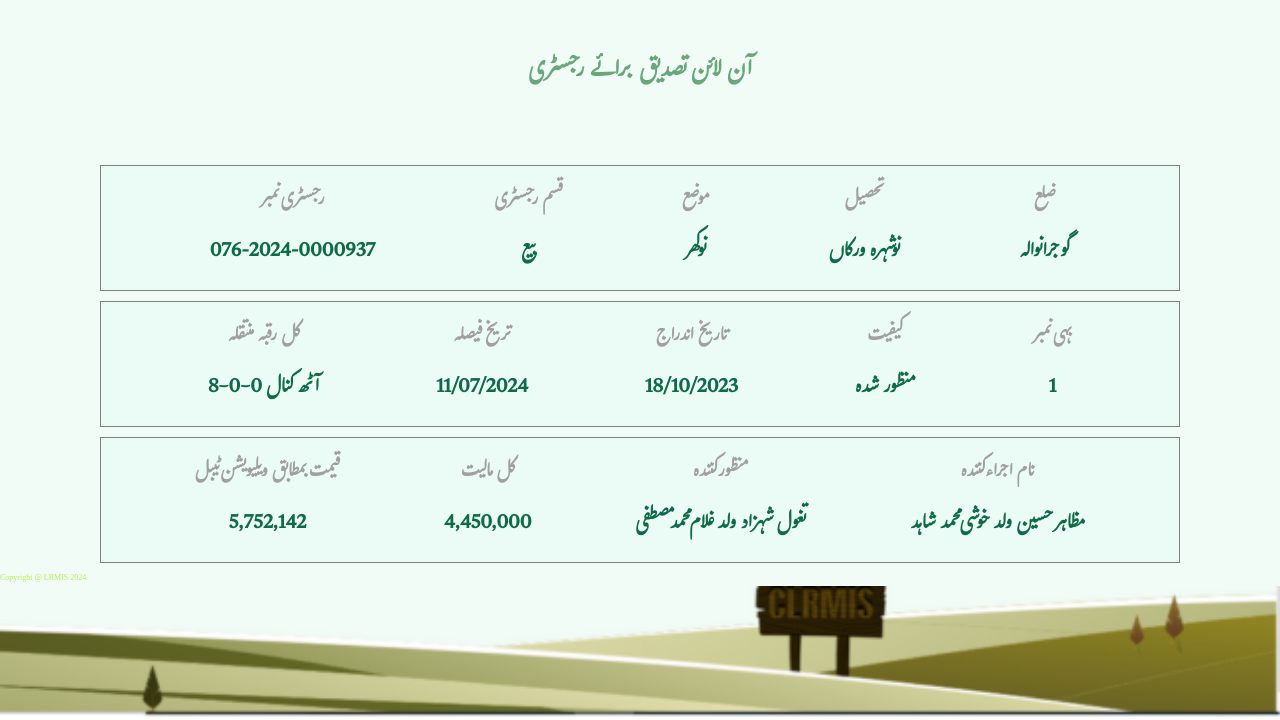
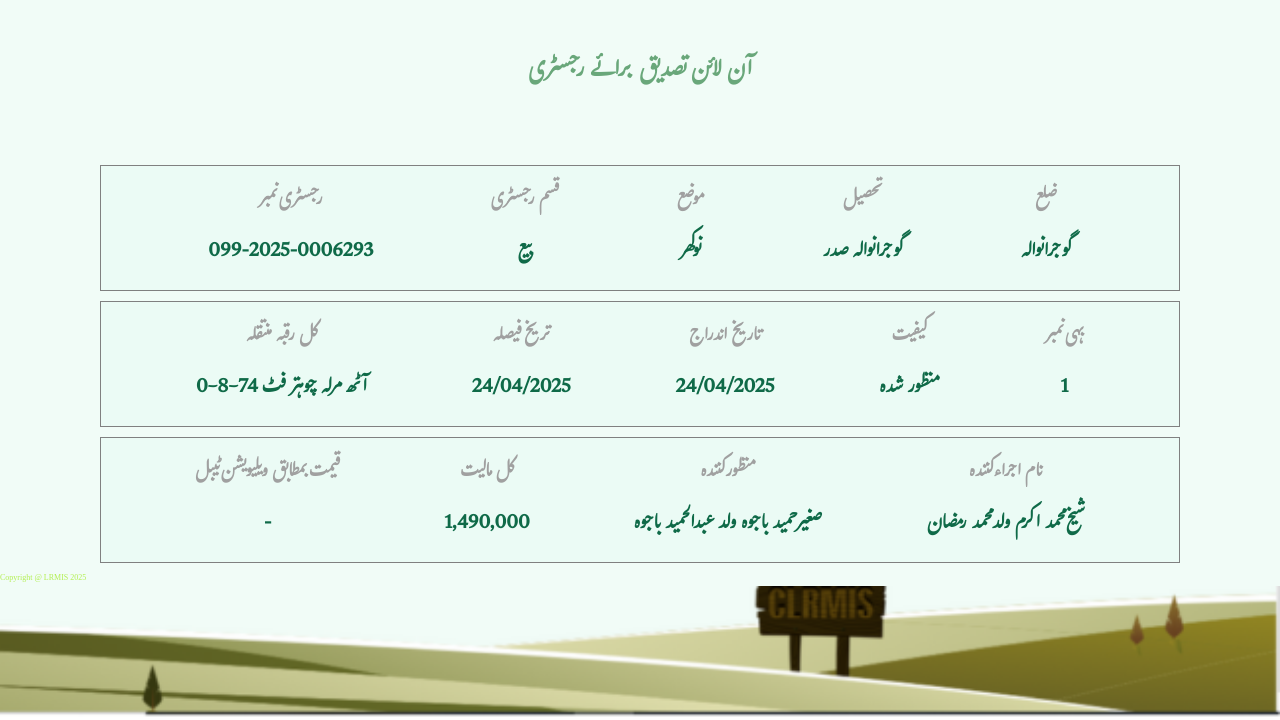
Before and after one commit to punjabzameen/Punjab56, a plain HTML site: page index.html in a window 1280 px wide. Shown: the part 80-800 px from the top of the page. Drawn offline with Linux system fonts and the light colour scheme.

Commit message:
Update index.html

```diff
--- a/index.html
+++ b/index.html
@@ -32,7 +32,7 @@
             <div class="item text1">
                 <h3>رجسٹری نمبر
                 </h3>
-                <p>076-2024-0000937
+                <p>099-2025-0006293
                 </p>
             </div>
             <div class="item text2"><h3>قسم رجسٹری
@@ -48,7 +48,7 @@
             <div class="item text4">
                 <h3>تحصیل
                 </h3>
-                <p>نوشہرہ ورکاں
+                <p>گوجرانوالہ صدر
                 </p>
             </div>
             <div class="item text5">
@@ -63,18 +63,18 @@
             <div class="item text1">
                 <h3>کل رقبہ منتقلہ
                 </h3>
-                <p>8-0-0 آٹھ کنال
+                <p>0-8-74 آٹھ مرلہ چوہتر فٹ
                 </p>
             </div>
             <div class="item text2"><h3>تریخ فیصلہ
 
             </h3>
-            <p>11/07/2024
+            <p>24/04/2025
             </p></div>
             <div class="item text3">
                 <h3>تاریخ اندراج
                 </h3>
-                <p>18/10/2023
+                <p>24/04/2025
                 </p>
             </div>
             <div class="item text4">
@@ -95,23 +95,23 @@
             <div class="item text1">
                 <h3>قیمت بمطابق ویلیویشن ٹیبل
                 </h3>
-                <p>5,752,142
+                <p>-
                 </p>
             </div>
             <div class="item text2"><h3>کل مالیت
             </h3>
-            <p>4,450,000
+            <p>1,490,000
             </p></div>
             <div class="item text3">
                 <h3>منظور کنندہ
                 </h3>
-                <p>تغول شہزاد ولد غلام محمد مصطفی
+                <p>صغیر حمید باجوہ ولد عبدالحمید باجوہ
                 </p>
             </div>
             <div class="item text4">
                 <h3>نام اجراء کنندہ
                 </h3>
-                <p>مظاہر حسین ولد خوشی محمد شاہد
+                <p>شیخ محمد اکرم ولد محمد رمضان
                 </p>
             </div>
 
@@ -120,7 +120,7 @@
     </section>
     <!-- ----------------- Inage section------------------ -->
      <div class="bottom_img">
-        Copyright @ LRMIS 2024
+        Copyright @ LRMIS 2025
 
      </div>
      <!-- <div class="main">
```
